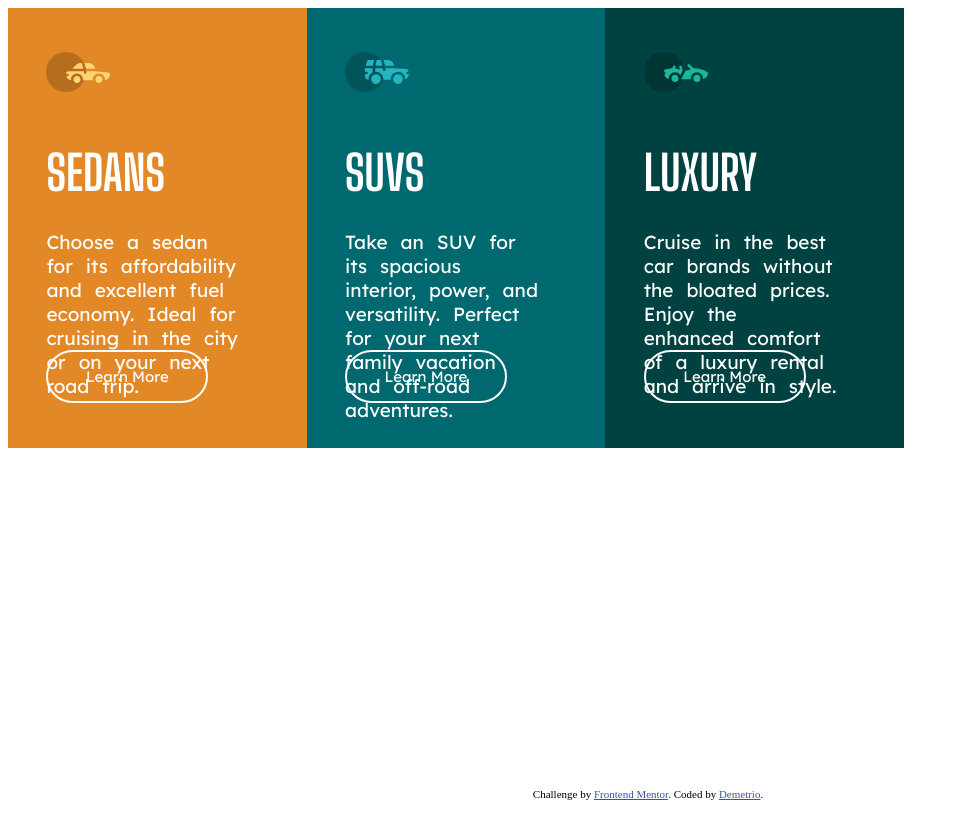
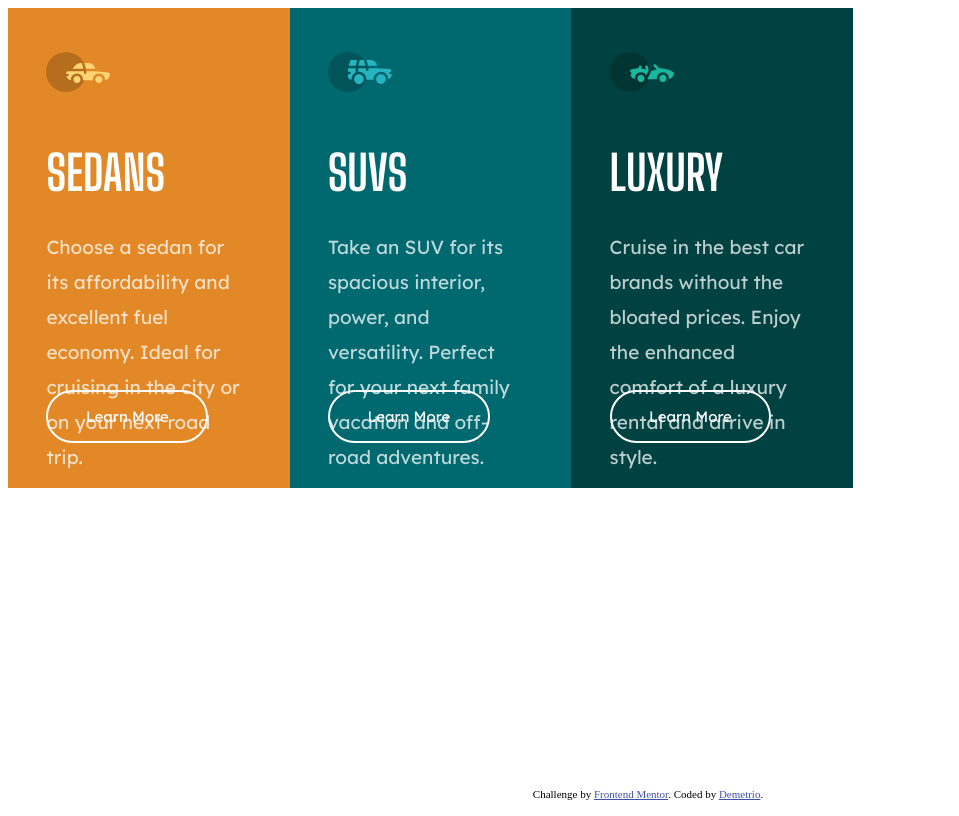
Before and after one commit to Demetrio-s-Frontend-Mentor-Projects/3-column-preview-card-component-main, a plain HTML site: page index.html in a window 1280 px wide. Shown: the whole page, without its empty margins (0-959 px from the left). Drawn offline with Linux system fonts and the light colour scheme.

Commit message:
Car Container seems to work as expected

```diff
--- a/styles.css
+++ b/styles.css
@@ -19,31 +19,30 @@ body{
 .car-container {
     display: inline-flex;
     flex-direction: row;
+    height: 60vh;
     position: absolute;
-    width: 70%;
-    height: 55vh;
+    width: 66%;
 }
 
 .car-div1, .car-div2, .car-div3 {
     width: 33%;
-    color: white;
-    padding: 2.75em 3.65em 1.5em 2.4em ;
+    padding: 2.75em 3em 1.5em 2.4em ;
 }
 
 .title {
+    color: white;
     font-family: 'Big Shoulders Display', cursive;
     font-stretch: ultra-expanded;
     font-size: 3em;
     margin-bottom: .6em;
-
 }
 
 .blurb {
+    color: rgba(255, 255, 255, 0.74);
     font-family: 'Lexend Deca', sans-serif;
     font-kerning: auto;
-    padding-right: .40em;
+    line-height: 35px;
     font-size: 19px;
-    word-spacing: .40em;
 }
 
 .car-div1{
```
